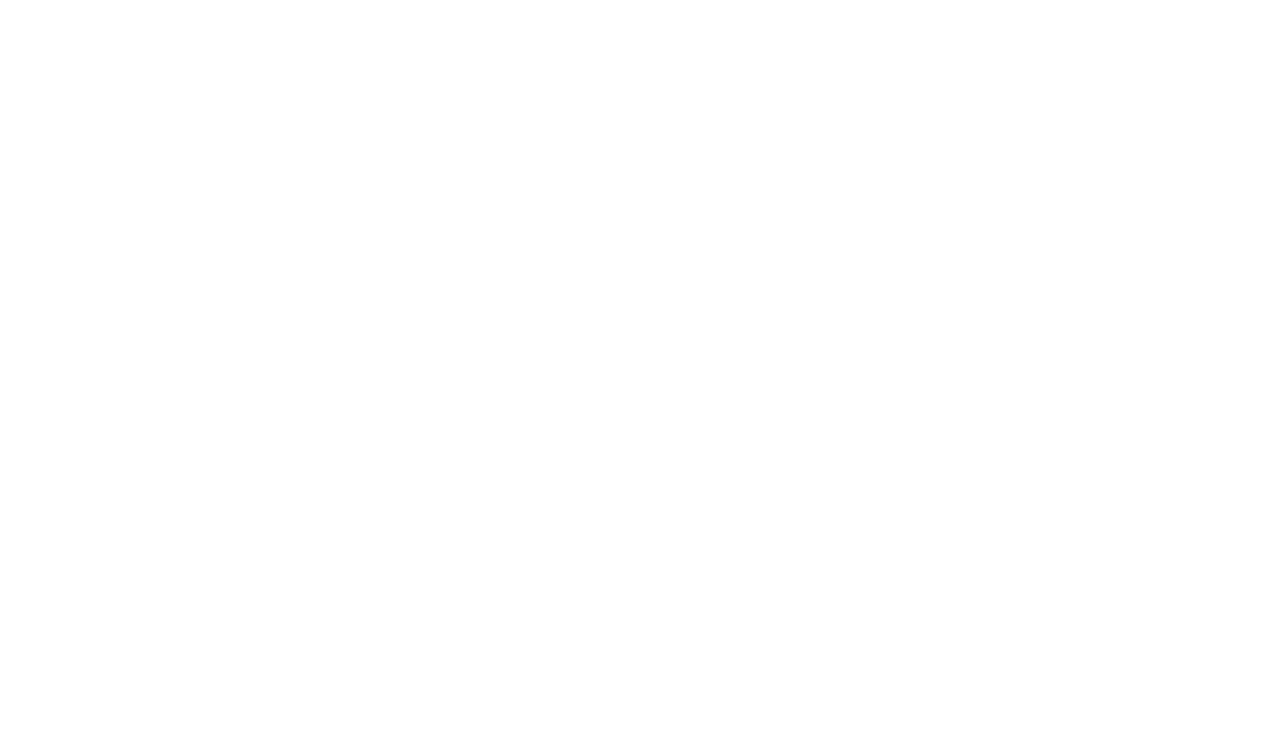
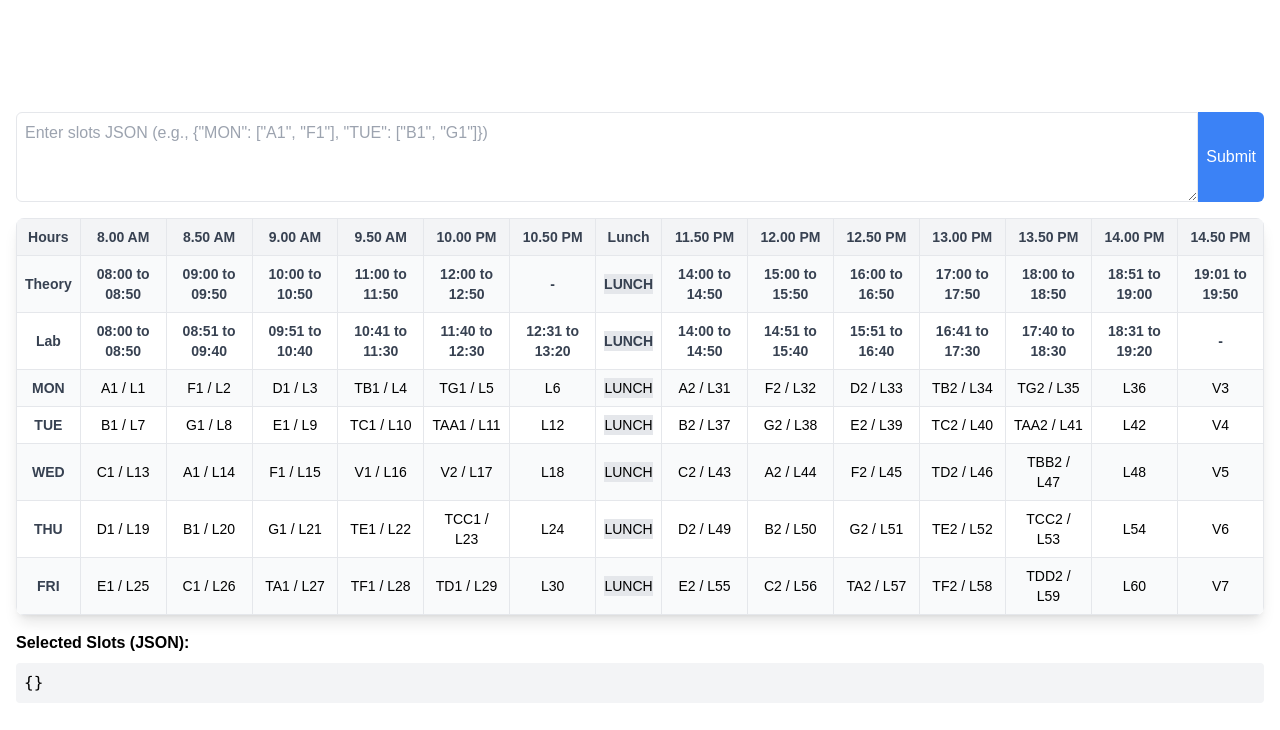
Before and after one commit to Van5sh/devjams2, a Next.js app: page / in a window 1280 px wide. Shown: the top 730 px of the page. Built offline with nearby package versions, Linux system fonts and the light colour scheme.

Commit message:
fix:navbar and footer

```diff
--- a/src/app/page.tsx
+++ b/src/app/page.tsx
@@ -1,7 +1,13 @@
+import Footer from "./components/footer";
 import Navbar from "./components/navbar";
+import Grid from "./components/table";
 
 export default function Home() {
   return (
-    <Navbar/>
+    <div className="bg-black-700">
+      <Navbar/>
+        <Grid/>
+      <Footer/>
+    </div>
   )
 }
```
Also changed, not shown: package.json (+6 -4 lines), 1 other file (tests, documents, lock files or other folders).
